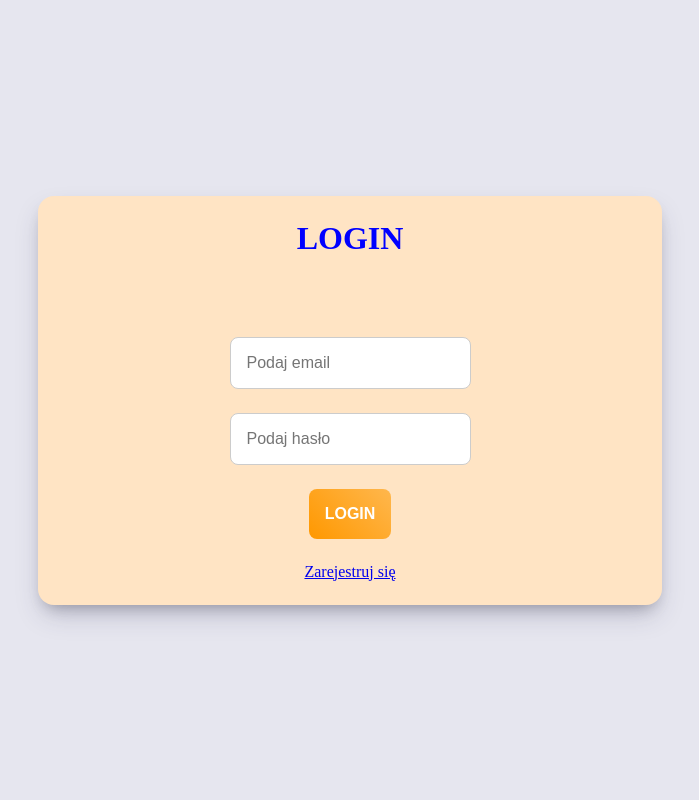
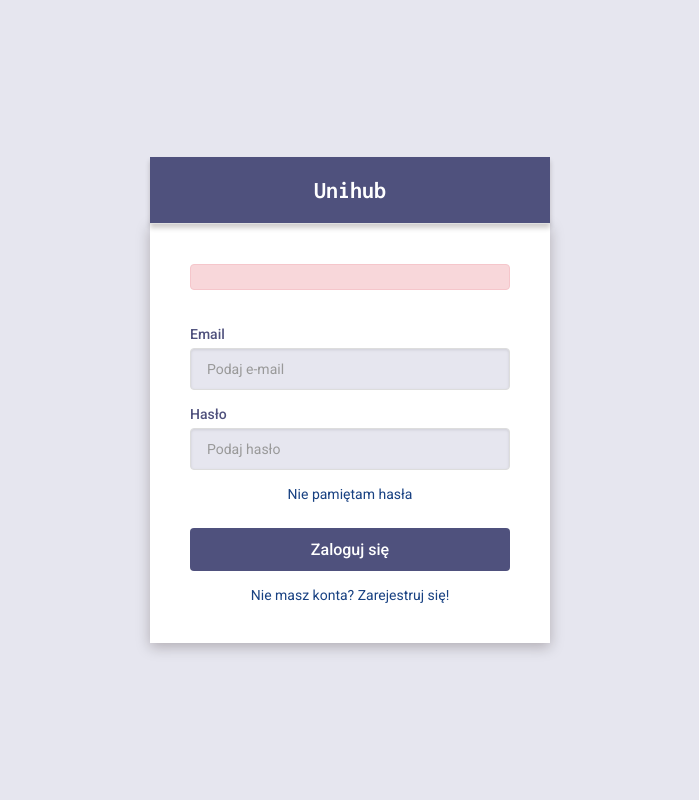
Before and after one commit to sylwiales/wdpai_project, a PHP site: page /public/views/login.html in a window 1280 px wide. Shown: the whole page, without its empty margins (290-989 px from the left). Run offline with PHP 8.4, Linux system fonts and the light colour scheme.

Commit message:
wstępne stylowanie logowania i rejestracji

```diff
--- a/public/styles/login.css
+++ b/public/styles/login.css
@@ -1,66 +1,115 @@
-/* * {
-    font-size: 20px;
-} */
+* {
+	margin: 0;
+	padding: 0;
+	box-sizing: border-box;
+}
 
 body {
+    font-family: 'Roboto', sans-serif;
+    background-color: #E6E6EF;
+    min-height: 100vh;
     display: flex;
+    flex-direction: column;
     justify-content: center;
-    align-items: center;
 }
 
 form {
-    background-color: bisque;
-    border-radius: 1rem;
-    padding: 1.5rem;
-
-    width: 45vw;
-
+    max-width: 400px;
+    width: 90%;
+    margin: 0px auto;
+    padding: 40px;
+    background-color: #ffffff;
+    box-shadow: 0px 4px 13px 0px rgba(18, 1, 1, 0.25);
     display: flex;
-    justify-content: center;
-    align-items: center;
     flex-direction: column;
-    gap: 1.5rem;
-
-    box-shadow: rgba(50, 50, 93, 0.25) 0px 13px 27px -5px, rgba(0, 0, 0, 0.3) 0px 8px 16px -8px;
+    gap: 2vh;
 }
 
-/* Styl dla pól input */
+label {
+    font-family: 'Roboto', sans-serif;
+    font-size: 14px;
+    font-weight: 500;
+    color: #4F517D;
+    margin-bottom: -10px;
+}
+
 input {
-  padding: 1rem;              /* margines wewnętrzny */
-  border-radius: 0.5rem;      /* zaokrąglone rogi */
-  border: 1px solid #ccc;     /* delikatna ramka */
-  font-size: 1rem;
-  outline: none;
-  transition: border-color 0.3s ease, box-shadow 0.3s ease;
+    padding: 12px 16px;
+    border: 1px solid #ddd;
+    border-radius: 4px;
+    font-family: 'Roboto', sans-serif;
+    font-size: 14px;
+    background-color: #E6E6EF;
+    transition: border-color 0.3s ease;
+    box-shadow: inset 0 1px 3px rgba(0, 0, 0, 0.1);
 }
 
 input:focus {
-  border-color: #ff9800;      /* pomarańczowa ramka po kliknięciu */
-  box-shadow: 0 0 5px rgba(255, 152, 0, 0.5);
+    outline: none;
+    border-color: #4F517D;
 }
 
-/* Styl dla przycisku */
-button {
-  padding: 1rem;                                    /* margines wewnętrzny */
-  border-radius: 0.5rem;                            /* zaokrąglone rogi */
-  border: none;
-  background: linear-gradient(45deg, #ff9800, #ffb74d); /* pomarańczowy gradient */
-  color: white;
-  font-size: 1rem;
-  font-weight: bold;
-  cursor: pointer;
-  transition: transform 0.2s ease, box-shadow 0.2s ease;
+input::placeholder {
+    color: #999;
+    font-family: 'Roboto', sans-serif;
+    font-size: 14px;
 }
 
-button:hover {
-  transform: scale(1.05);                           /* powiększenie po najechaniu */
-  box-shadow: 0 4px 12px rgba(255, 152, 0, 0.5);    /* delikatny cień */
+button[type="submit"] {
+    background-color: #4F517D;
+    color: white;
+    padding: 12px 24px;
+    border: none;
+    border-radius: 4px;
+    font-family: 'Roboto', sans-serif;
+    font-size: 16px;
+    font-weight: 500;
+    cursor: pointer;
+    transition: background-color 0.3s ease;
+    margin-top: 10px;
 }
 
+button[type="submit"]:hover {
+    background-color: #373958;
+}
 
+a {
+    color: #184182;
+    text-decoration: none;
+    font-family: 'Roboto', sans-serif;
+    font-size: 14px;
+    text-align: center;
+    transition: color 0.3s ease;
+}
 
-@media screen and (max-width: 480px) {
+a:hover {
+    color: #184182;
+    text-decoration: underline;
+}
+
+.message {
+    background-color: #f8d7da;
+    color: #721c24;
+    padding: 12px;
+    border-radius: 4px;
+    border: 1px solid #f5c6cb;
+    font-family: 'Roboto', sans-serif;
+    font-size: 14px;
+    text-align: center;
+    margin-bottom: 20px;
+}
+
+@media (max-width: 480px) {
     form {
-        width: 100vw;
+        margin: 30px auto;
+        padding: 30px 20px;
+    }
+
+    nav {
+        padding: 15px 20px;
+    }
+
+    nav h1 {
+        font-size: 20px;
     }
 }
--- /dev/null
+++ b/public/styles/navbar.css
@@ -0,0 +1,23 @@
+nav {
+    background-color: #4F517D;
+    padding: 20px 40px;
+    box-shadow: 0px 4px 5px 0px rgba(18, 1, 1, 0.20);
+    border-bottom: 1px solid #e0e0e0;
+    z-index: 1;
+}
+
+nav h1 {
+    font-family: 'Inconsolata', sans-serif;
+    color:white;
+    font-size: 24px;
+    font-weight: 700;
+    margin: 0;
+}
+
+nav.login{
+    max-width: 400px;
+    width: 90%;
+    margin: 0px auto;
+    display:flex;
+    justify-content: center;
+}
--- a/public/views/login.html
+++ b/public/views/login.html
@@ -3,25 +3,34 @@
 <head>
     <meta charset="UTF-8">
     <meta name="viewport" content="width=device-width, initial-scale=1.0">
-    <link rel="stylesheet" type="text/css" href="public/styles/main.css">
     <link rel="stylesheet" type="text/css" href="public/styles/login.css">
+    <link rel="stylesheet" type="text/css" href="public/styles/navbar.css">
+    <link rel="preconnect" href="https://fonts.googleapis.com">
+    <link rel="preconnect" href="https://fonts.gstatic.com" crossorigin>
+    <link href="https://fonts.googleapis.com/css2?family=Inconsolata:wght@200..900&family=Roboto:ital,wght@0,100..900;1,100..900&display=swap" rel="stylesheet">
     <title>LOGIN</title>
+
 </head>
 <body>
+    <nav class="login">
+        <h1>Unihub</h1>
+    </nav>
     <form action="\login" method="POST">
-        <h1 id="title">LOGIN</h1>
-
-        <?php if(isset($message)): ?>
+        <?php if(isset($messages)): ?>
             <p class="message">
-                <?= $message; ?>
+                <?= $messages; ?>
             </p>
         <?php endif; ?>
 
-        <input name="email" type="email" placeholder="Podaj email">
+        <label for="email">Email</label>
+        <input name="email" type="email" placeholder="Podaj e-mail">
+        <label for="password">Hasło</label>
         <input name="password" type="password" placeholder="Podaj hasło">
-        <button type="submit">LOGIN</button>
+        <a href="\register">Nie pamiętam hasła</a>
 
-        <a href="\register">Zarejestruj się</a>
+        <button type="submit">Zaloguj się</button>
+
+        <a href="\register">Nie masz konta? Zarejestruj się!</a>
     </form>
 </body>
 </html>
```
Also changed, not shown: docker/db/init.sql (+5 -12 lines), public/views/register.html (+16 -6 lines), src/controllers/SecurityController.php (+9 -4 lines), src/repository/UserRepository.php (+21 -46 lines).
